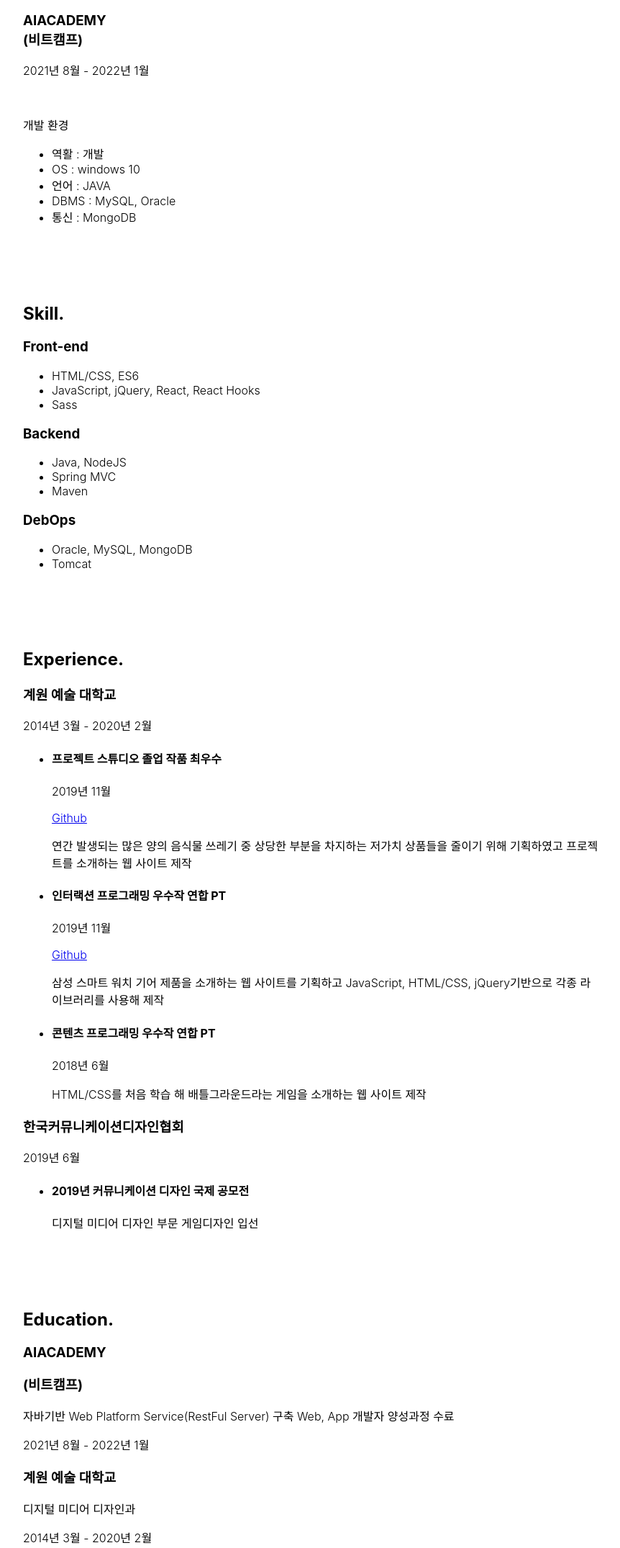
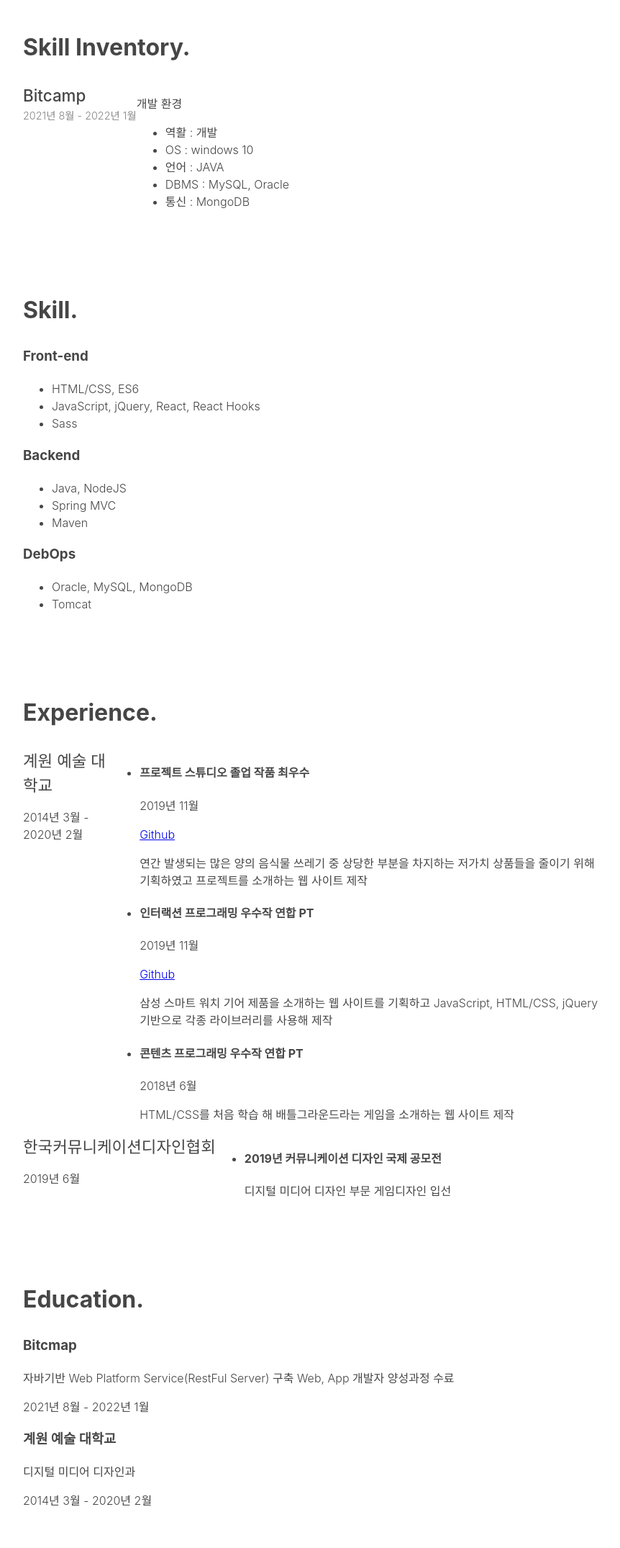
Before and after one commit to ohchangyeol/ohchangyeol.github.io, a plain HTML site: page index.html in a window 1280 px wide. Shown: the part 446-2596 px from the top of the page at 72% size, without its empty margins (208-1070 px from the left). Drawn offline with Linux system fonts and the light colour scheme; a web font is replaced by a local one.

Commit message:
resume add

```diff
--- a/css/resume.css
+++ b/css/resume.css
@@ -1,5 +1,8 @@
 @import url('https://cdn.jsdelivr.net/gh/orioncactus/pretendard/dist/web/static/pretendard.css');
-body{font-family: Pretendard, -apple-system, BlinkMacSystemFont, system-ui, Roboto, 'Helvetica Neue', 'Segoe UI', 'Apple SD Gothic Neo', 'Noto Sans KR', 'Malgun Gothic', sans-serif;font-weight: 300;}
+body{font-family: Pretendard, -apple-system, BlinkMacSystemFont, system-ui, Roboto, 'Helvetica Neue', 'Segoe UI', 'Apple SD Gothic Neo', 'Noto Sans KR', 'Malgun Gothic', sans-serif;font-weight: 300; line-height: 1.5; color: #464646;}
 .container {position: relative;width: 100%;height: 100%;max-width: 800px;padding: 72px 16px 0px;margin: 0px auto;}
-.container h2{font-weight: 700 !important;}
+.container h2{font-size: 2rem;}
 .container h2 .font-detail{font-weight: 300 !important;}
+.container .item {display: flex;}
+.container .item h3{font-size: 1.4rem; font-weight: 500 !important; margin: 0;}
+.container .item .date{margin: 0;font-size: 0.9rem; color: #878787;}
--- a/index.html
+++ b/index.html
@@ -21,7 +21,9 @@
                     <p>개발에 열정을 갖고 꾸준한 노력으로 매일 성장하는 오창열입니다.
                         웹 프론트엔드로 시작해 웹 서비스의 흐름을 알고 싶어 백엔드를 시작하게 되었고 현재 백엔드에 끝을 보고 싶습니다.
                         사람들이 일상생활 속에서 자연스럽게 녹아 우리의 삶을 편하게 만들어줄 수 있는 서비스를 구현하는 것에 관심을 두고 있습니다.
-                        개발자의 가치는 비즈니스의 가치를 구현하는 데서 나온다고 믿고 있습니다.</p>
+                        <br /><br />
+                        개발자의 가치는 비즈니스의 가치를 구현하는 데서 나온다고 믿고 있습니다.
+                    </p>
                     <div>
                         <a href="mailto:cy950315@naver.com">cy950315@naver.com</a>
                         <a href="https://github.com/ohchangyeol">Github</a>
@@ -29,13 +31,12 @@
                 </section>
                 <section class="container">
                     <h2>Skill Inventory.</h2>
-                    <div>
-                        <h3>
-                            AIACADEMY<br />
-                            (비트캠프)
-                        </h3>
-                        <p>2021년 8월 - 2022년 1월</p>
-                        <br />
+                    <div class="item">
+                        <div class="item-header">
+                            <h3>Bitcamp</h3>
+                            <p class="date">2021년 8월 - 2022년 1월</p>
+                        </div>
+                        <div class="item-body">
                             <p>개발 환경</p>
                             <ul>
                                 <li>역활 : 개발</li>
@@ -44,6 +45,7 @@
                                 <li>DBMS : MySQL, Oracle</li>
                                 <li>통신 : MongoDB</li>
                             </ul>
+                        </div>
                     </div>
                 </section>
                 <section class="container">
@@ -72,9 +74,12 @@
                 </section>
                 <section class="container">
                     <h2>Experience.</h2>
-                    <div>
+                    <div class="item">
+                        <div class="item-header">
                             <h3>계원 예술 대학교</h3>
                             <p>2014년 3월 - 2020년 2월</p>
+                        </div>
+                        <div class="item-body">
                             <ul>
                                 <li>
                                     <h4>프로젝트 스튜디오 졸업 작품 최우수</h4>
@@ -87,7 +92,8 @@
                                     <h4>인터랙션 프로그래밍 우수작 연합 PT</h4>
                                     <p>2019년 11월</p>
                                     <a href="https://github.com/ohchangyeol/gear">Github</a>
-                                <p>삼성 스마트 워치 기어 제품을 소개하는 웹 사이트를 기획하고 JavaScript, HTML/CSS, jQuery기반으로 각종 라이브러리를 사용해 제작
+                                    <p>삼성 스마트 워치 기어 제품을 소개하는 웹 사이트를 기획하고 JavaScript, HTML/CSS, jQuery기반으로 각종 라이브러리를 사용해
+                                        제작
                                     </p>
                                 </li>
                                 <li>
@@ -98,9 +104,13 @@
                                 </li>
                             </ul>
                         </div>
-                    <div>
+                    </div>
+                    <div class="item">
+                        <div class="item-header">
                             <h3>한국커뮤니케이션디자인협회</h3>
                             <p>2019년 6월</p>
+                        </div>
+                        <div class="item-body">
                             <ul>
                                 <li>
                                     <h4>2019년 커뮤니케이션 디자인 국제 공모전</h4>
@@ -108,13 +118,13 @@
                                 </li>
                             </ul>
                         </div>
+                    </div>
                 </section>
                 <section class="container">
                     <h2>Education.</h2>
                     <div>
                         <h3>
-                            <p>AIACADEMY</p>
-                            <p>(비트캠프)</p>
+                            <p>Bitcmap</p>
                         </h3>
                         <p>자바기반 Web Platform Service(RestFul Server) 구축 Web, App 개발자 양성과정 수료</p>
                         <p>2021년 8월 - 2022년 1월</p>
@@ -127,13 +137,13 @@
                 </section>
                 <section class="container">
                     <h2>Project.</h2>
-                    <div>
-                        <div>
+                    <div class="item">
+                        <div class="item-header">
                             <h3>Gamsung Campping</h3>
                             <p>2021년 11월 ~ 2022년 01월</p>
                             <a href="https://github.com/ohchangyeol/gamsung-project">Github Link</a>
                         </div>
-                        <div>
+                        <div class="item-body">
                             <p>"캠핑관련 정보나 쇼핑 예약을 한번에 할 수는 없을까?"라는 주제로 시작하게 된 캠핑 전문 웹 사이트입니다.
                                 <br />
                                 <br />
```
Lines whose indentation alone changed are shown as unchanged.
